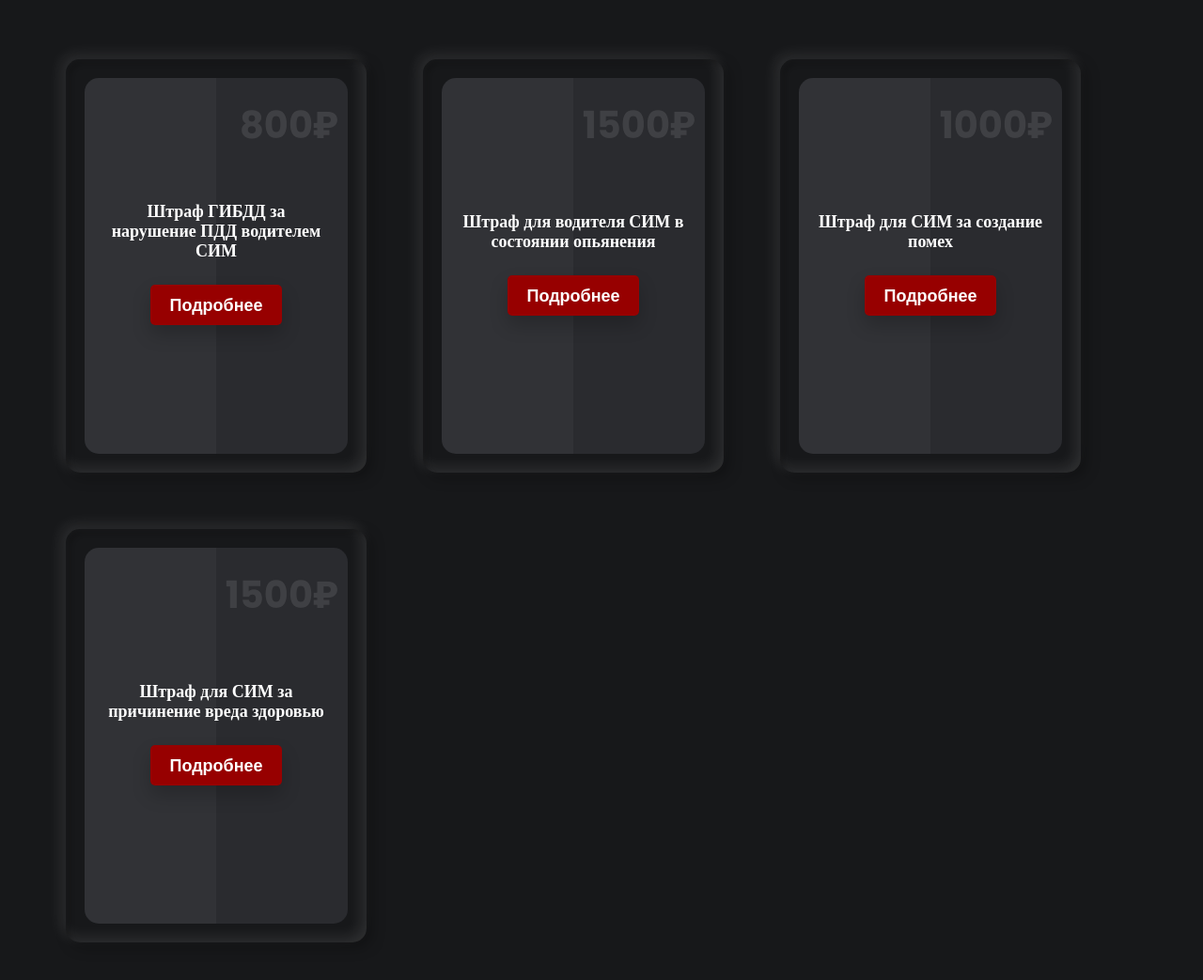
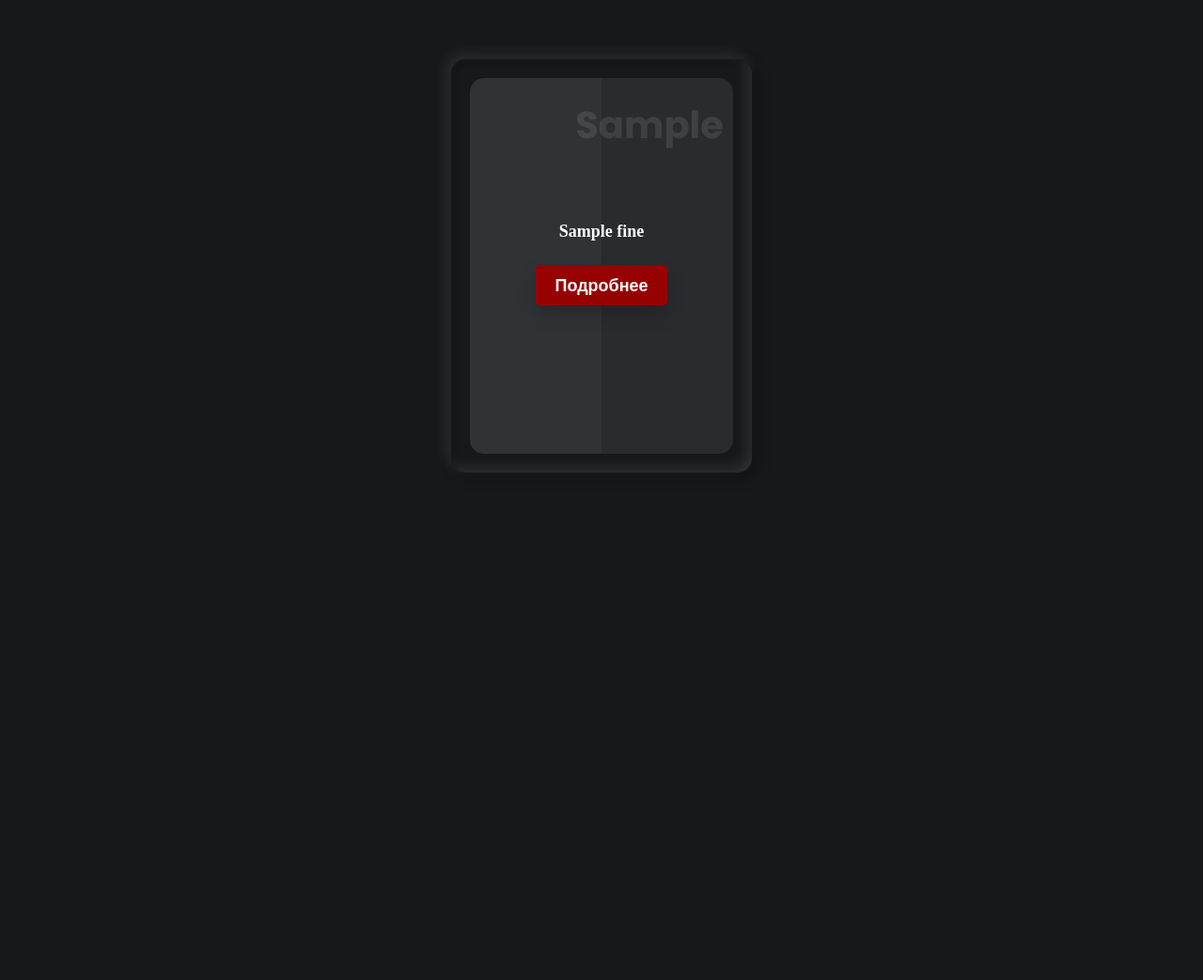
Before and after one commit to Bor7c/Fines-and-scooters, a Django app: page / in a window 1280 px wide. Shown: the part 453-1496 px from the top of the page at 94% size. After the commit the page ends 956 px from the top, so only its background shows below. Run offline with Django 5.2, Linux system fonts and the light colour scheme; tables that the repository leaves empty hold one stand-in row (values such as "Sample post"); some libraries are stand-ins or nearby versions.

Commit message:
Add datd full

```diff
--- a/SSR/app/views.py
+++ b/SSR/app/views.py
@@ -1,38 +1,26 @@
 from django.shortcuts import render
-
-
-orders = [
-            {'img': 'https://r2.shtrafy-gibdd.ru/sg2/cms/articles/content/cd/07/b0/01/6414970f3c1333.77987776.jpeg', 'id': 2, 'short_text': 'Штраф ГИБДД за нарушение ПДД водителем СИМ', 'price': '800₽', 'text':'Обратимся к части 2 статьи 12.29 КоАП: Нарушение Правил дорожного движения лицом, управляющим велосипедом, либо возчиком или другим лицом, непосредственно участвующим в процессе дорожного движения (за исключением лиц, указанных в части 1 настоящей статьи, а также водителя транспортного средства), -влечет наложение административного штрафа в размере восьмисот рублей. Итак, штраф для водителя СИМ за нарушение любого пункта правил дорожного движения составляет 800 рублей. Такой штраф накладывается за любые нарушения, кроме нарушений: в состоянии опьянения; создающих помехи в движении транспортных средств; повлекших причинение вреда здоровью потерпевшего'},
-            {'img': 'https://api.rbsmi.ru/attachments/d375dabc15203194e2b885fbc648408a3f8922a5/store/crop/0/0/650/650/1600/0/0/6f3b1838eb5f72aaae2dcb49768644ac6d0906f886f0a4ef342e760ad53f/a7ceb6800d6ff1f0ff668ad7cbf59355.jpg', 'id': 5, 'short_text': 'Штраф для водителя СИМ в состоянии опьянения', 'price': '1500₽', 'text':'Обратимся к части 3 статьи 12.29 КоАП: Нарушение Правил дорожного движения лицами, указанными в части 2 настоящей статьи, совершенное в состоянии опьянения, - влечет наложение административного штрафа в размере от одной тысячи до одной тысячи пятисот рублей. Нарушение любого пункта правил, совершенное в состоянии опьянения, влечет штраф 1 000 - 1 500 рублей.'},
-            {'img': 'https://www.autopanorama.ru/announcephoto/6393.750x0-0.jpg', 'id': 6, 'short_text': 'Штраф для СИМ за создание помех', 'price': '1000₽', 'text':'Обратимся к части 1 статьи 12.30 КоАП: Нарушение Правил дорожного движения пешеходом, пассажиром транспортного средства или иным участником дорожного движения (за исключением водителя транспортного средства), повлекшее создание помех в движении транспортных средств, - влечет наложение административного штрафа в размере одной тысячи рублей. Если владелец СИМ нарушил требования правил и создал помехи для движения транспортного средства, то его ожидает штраф а размере 1 000 рублей. За создание помех велосипедисту или другому водителю СИМ штраф по части 1 статьи 12.30 не накладывается.'},
-            {'img': 'https://nabludatel.online/wp-content/uploads/2016/02/колясочник.jpg', 'id': 7, 'short_text': 'Штраф для СИМ за причинение вреда здоровью', 'price': '1500₽', 'text':'Обратимся к части 2 статьи 12.30 КоАП: Нарушение Правил дорожного движения пешеходом, пассажиром транспортного средства или иным участником дорожного движения (за исключением водителя транспортного средства), повлекшее по неосторожности причинение легкого или средней тяжести вреда здоровью потерпевшего, - влечет наложение административного штрафа в размере от одной тысячи до одной тысячи пятисот рублей. Если нарушение водителем СИМ требований ПДД привело к возникновению дорожно-транспортного происшествия, в котором причинен вред здоровью людей, то водителя ожидает штраф 1 000 - 1 500 рублей.'},
-            # {'title': 'Штраф 2', 'id': 2, 'short_text': 'Штраф за скорость', 'price': '800₽'},
-            # {'title': 'Штраф 3', 'id': 3, 'short_text': 'Штраф за парковку', 'price': '800₽'},
-            # {'title': 'Штраф 1', 'id': 1, 'short_text': 'Штраф за бухло', 'price': '1500₽'},
-            # {'title': 'Штраф 2', 'id': 2, 'short_text': 'Штраф за скорость', 'price': '800₽'},
-            # {'title': 'Штраф 3', 'id': 3, 'short_text': 'Штраф за парковку', 'price': '800₽'},
-        ]
+from . import models
 
 def GetOrders(request):
     try:
         input_text = request.GET['text']
         if input_text:
-            current_orders = [order for order in orders if input_text.lower() in order['short_text'].lower()]
+            current_orders = [order for order in models.Fines.objects.all() if input_text.lower() in order.title.lower() or input_text.lower() in order.price.lower()]
             return render(request, 'orders.html', {'data' : {
                 'orders': current_orders,
                 'search_v': input_text,
             }})
     except:
         return render(request, 'orders.html', {'data' : {
-                'orders': orders,
+                'orders': models.Fines.objects.all(),
             }})
 
 def GetOrder(request, id):
-    for order in orders:
-        if order['id'] == id:
-            current_order = order
+    # for order in models.Fines:
+    #     if order['id'] == models.Fines:
+    #         current_order = order
     return render(request, 'order.html', {'data' : {
 
         'id': id,
-        'order':current_order,
+        'order':models.Fines.objects.filter(fine_id=id).first(),
     }})
--- a/SSR/templates/order.html
+++ b/SSR/templates/order.html
@@ -1,14 +1,14 @@
 {% extends 'base.html' %}
 
-{% block title %}{{data.order.short_text}}{% endblock %}
+{% block title %}{{data.order.title}}{% endblock %}
 
 {% block content %}
     <body>
         <span class="circle-image">
-            <img src = {{data.order.img}}><img/>
+            <img src = {{data.order.picture_url}}><img/>
         </span>
 
-        <d class="short_text">{{data.order.short_text}}</d>
+        <d class="short_text">{{data.order.title}}</d>
 
         <hr class = "line">
 
--- a/SSR/templates/order_element.html
+++ b/SSR/templates/order_element.html
@@ -1 +1 @@
-<div><a href="{% url 'order_url' element.id %}">Подробнее</a> </div>
+<div><a href="{% url 'order_url' element.fine_id %}">Подробнее</a> </div>
--- a/SSR/templates/orders.html
+++ b/SSR/templates/orders.html
@@ -11,7 +11,7 @@
 
 <form method="GET" enctype="multipart/form-data">
   <input class="input_text" name="text" type="search" required value="{{data.search_v}}">
-  <i class="fa fa-search"></i>
+  <i class="fa fa-search" name="search"></i>
 </form>
 
 
@@ -21,7 +21,7 @@
       <div class="box">
         <div class="content">
           <h2>{{ order.price }}</h2>
-          <h3>{{order.short_text}}</h3>
+          <h3>{{order.title}}</h3>
           <h3>{% include 'order_element.html' with element=order %}</h3>
         </div>
       </div>
```
